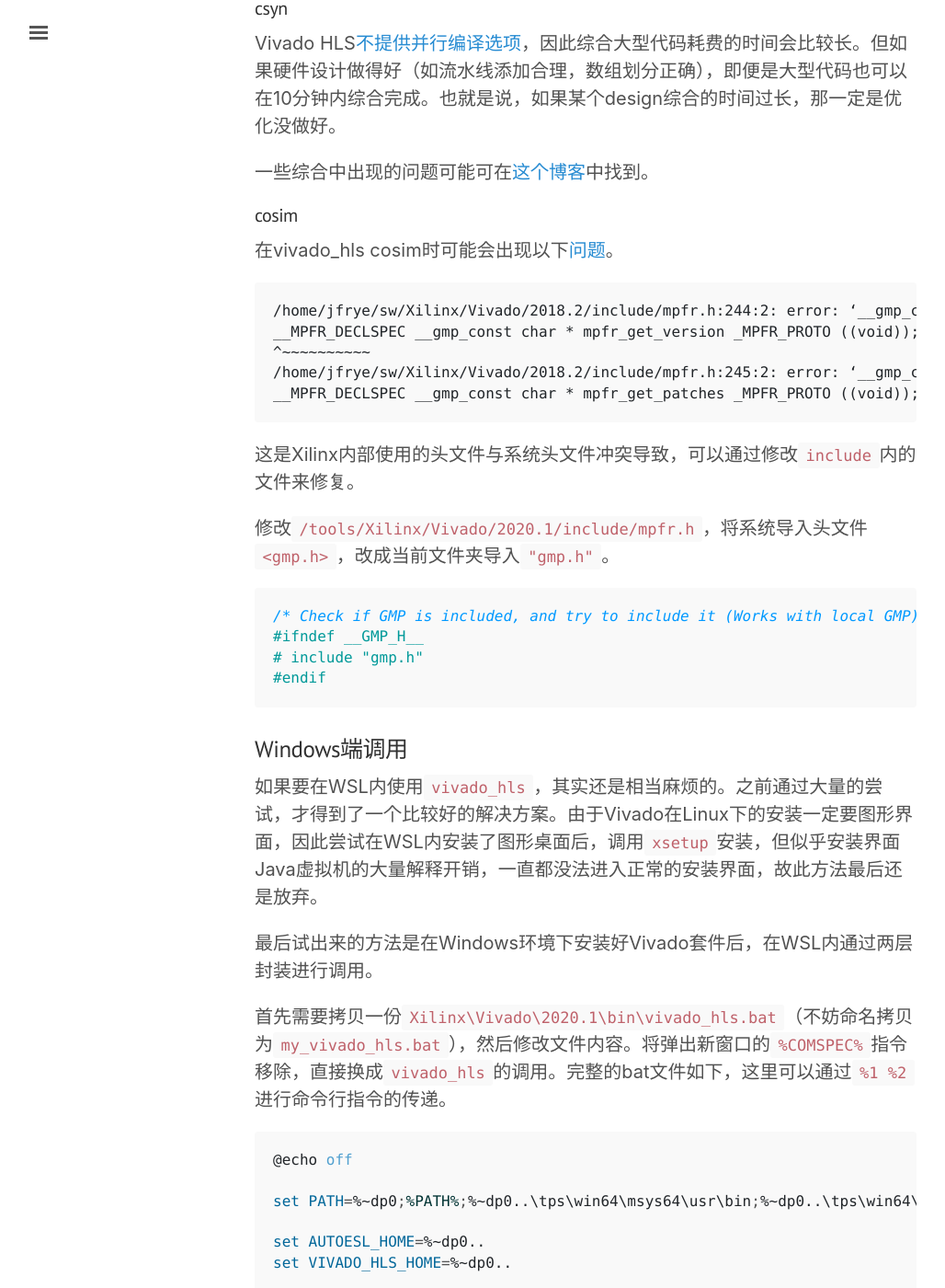
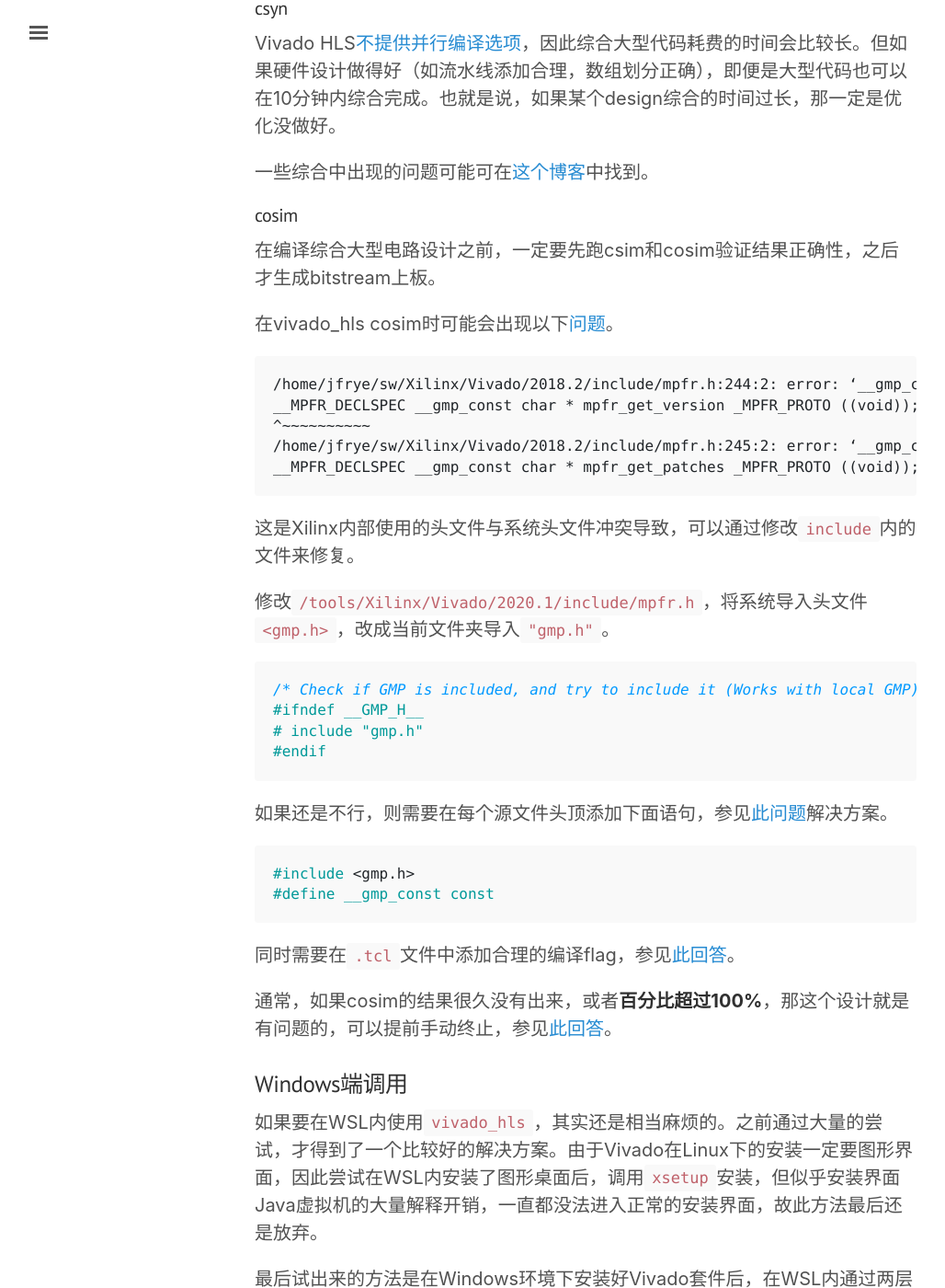
Before and after one commit to Ewenwan/chhzh123.github.io, a Jekyll site: the page built from _posts/2020-03-11-vivado-hls.md, in a window 1280 px wide and 1400 px high, scrolled down 12535 px. Shown: the whole window at 92% size, without its empty margins (3-1031 px from the left). Built offline with Jekyll 4.4.1, drawn with Linux system fonts in a browser that asks for light colours; nearby versions of some CDN libraries; formulas are drawn with MathJax 3; comment, search, counter and statistics services are not loaded.

Commit message:
[blog] Update Vivado HLS (cosim)

````diff
--- a/_posts/2020-03-11-vivado-hls.md
+++ b/_posts/2020-03-11-vivado-hls.md
@@ -802,6 +802,8 @@
 一些综合中出现的问题可能可在[这个博客](https://fling.seas.upenn.edu/~giesen/dynamic/wordpress/vivado-hls-learnings/)中找到。
 
 #### cosim
+在编译综合大型电路设计之前，一定要先跑csim和cosim验证结果正确性，之后才生成bitstream上板。
+
 在vivado_hls cosim时可能会出现以下[问题](https://forums.xilinx.com/t5/High-Level-Synthesis-HLS/Vivado-HLS-2018-2-Cosim-Failure-MPFR-Messages/td-p/944943)。
 ```
 /home/jfrye/sw/Xilinx/Vivado/2018.2/include/mpfr.h:244:2: error: ‘__gmp_const’ does not name a type
@@ -819,6 +821,15 @@
 # include "gmp.h"
 #endif
 ```
+
+如果还是不行，则需要在每个源文件头顶添加下面语句，参见[此问题](https://forums.xilinx.com/t5/High-Level-Synthesis-HLS/Vivado-2015-3-HLS-Bug-gmp-h/td-p/661141)解决方案。
+```cpp
+#include <gmp.h>
+#define __gmp_const const
+```
+同时需要在`.tcl`文件中添加合理的编译flag，参见[此回答](https://forums.xilinx.com/t5/Vivado/HLS2019-1%E8%B0%83%E7%94%A8xfopencv/td-p/1028480)。
+
+通常，如果cosim的结果很久没有出来，或者**百分比超过100%**，那这个设计就是有问题的，可以提前手动终止，参见[此回答](https://forums.xilinx.com/t5/High-Level-Synthesis-HLS/How-to-interpret-the-C-RTL-sim-progress-message/m-p/814466)。
 
 ### Windows端调用
 如果要在WSL内使用`vivado_hls`，其实还是相当麻烦的。之前通过大量的尝试，才得到了一个比较好的解决方案。由于Vivado在Linux下的安装一定要图形界面，因此尝试在WSL内安装了图形桌面后，调用`xsetup`安装，但似乎安装界面Java虚拟机的大量解释开销，一直都没法进入正常的安装界面，故此方法最后还是放弃。
````
